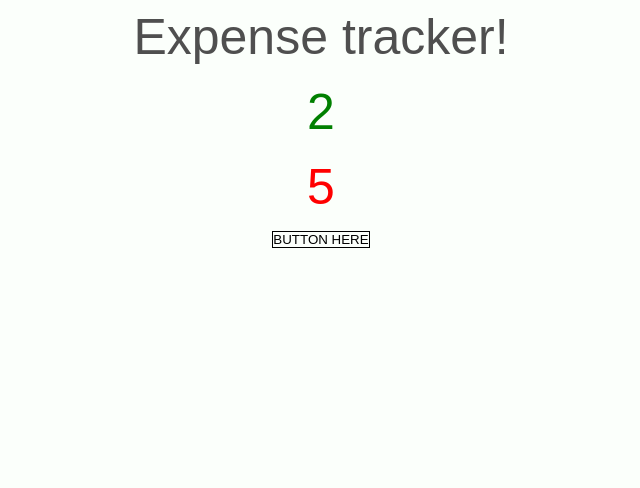
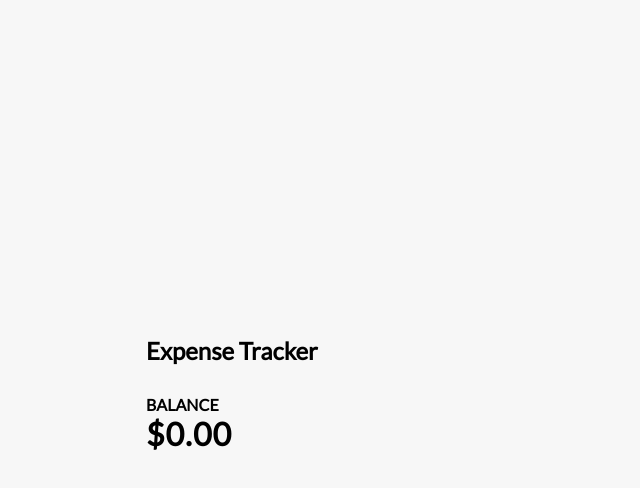
Before and after one commit to Bradly-Jesse/2-expense-tracker, a React (Create React App) app: page / in a window 1280 px wide. Shown: the top 488 px of the page, without its empty margins (319-959 px from the left). Built offline with nearby package versions, Linux system fonts and the light colour scheme.

Commit message:
create header and balance display in app.js

```diff
--- a/package.json
+++ b/package.json
@@ -3,6 +3,12 @@
   "version": "0.1.0",
   "private": true,
   "dependencies": {
+    "@emotion/react": "^11.8.1",
+    "@emotion/styled": "^11.8.1",
+    "@material-ui/core": "^4.12.3",
+    "@mui/icons-material": "^5.4.4",
+    "@mui/material": "^5.4.4",
+    "@mui/styles": "^5.4.4",
     "@testing-library/jest-dom": "^5.16.2",
     "@testing-library/react": "^12.1.3",
     "@testing-library/user-event": "^13.5.0",
--- a/src/App.js
+++ b/src/App.js
@@ -1,22 +1,12 @@
-import React,{useState} from 'react';
-import Title from "./Components/Atom/Title";
-import Add from "./Components/Atom/Add";
-import Value from "./Components/Atom/Balance";
-
-const dummyData = [{id: 1, currency: 100 , balance: true}, {id: 2 , currency: 300 , completed: true}, {id: 3, currency: 499 , completed: false}]
+import Header from './Components/Atom/Header';
+import Balance from './Components/Atom/Balance'
 function App() {
-  const [ data, setData] = useState(dummyData);
-  const [ balance, setBalance ] = useState(2)
-  const [ expenses, setExpenses ] = useState(5)
-
-console.log(data)
   return (
-    <div className="App">
-      <div className="tracker">
-      <Title title={"Expense tracker!"}/>
-      <Value  balance={balance} expenses={expenses}/>
-      <Add balance={balance} setBalance={setBalance} exexpensesepenses={expenses} setExpenses={setExpenses}/>
-      </div>
+    <div>
+      <Header title={"Expense Tracker"}/>
+      <div className="container">
+        <Balance/>
+        </div>
     </div>
   );
 }
--- a/src/Components/Atom/Add.js
+++ /dev/null
@@ -1,13 +0,0 @@
-import React from 'react'
-
-export default function Add({setBalance,setExpenses}) {
-    const onClick = () => {
-        setBalance(value => value + 1)
-        setExpenses(value => value + 1)
-    }
-
-  return (
-    <div><button style={{border:"solid black 1px"}} onClick={onClick}>BUTTON HERE</button></div>
-
-  )
-}
--- a/src/Components/Atom/Balance.js
+++ b/src/Components/Atom/Balance.js
@@ -1,10 +1,10 @@
 import React from 'react'
 
-export default function Balance({balance,expenses}) {
+export default function Balance() {
   return (
-    <div>
-      <h1 style={{color: "green"}} >{balance}</h1>
-      <h1 style={{color: "red"}} >{expenses}</h1>
-    </div>
+    <>
+    <h4>Balance</h4>
+    <h1 id="balance">$0.00</h1>
+    </>
   )
 }
--- a/src/Components/Atom/Title.js
+++ b/src/Components/Atom/Header.js
@@ -1,9 +1,6 @@
 import React from 'react'
-
 export default function Header({title} = "This is a title") {
   return (
-    <header>
-        <h1>{title}</h1>
-    </header>
+        <h2>{title}</h2>
   )
 }
--- /dev/null
+++ b/src/app.css
@@ -0,0 +1,151 @@
+@import url('https://fonts.googleapis.com/css?family=Lato&display=swap');
+
+:root {
+  --box-shadow: 0 1px 3px rgba(0, 0, 0, 0.12), 0 1px 2px rgba(0, 0, 0, 0.24);
+}
+
+* {
+  box-sizing: border-box;
+}
+
+body {
+  background-color: #f7f7f7;
+  display: flex;
+  flex-direction: column;
+  align-items: center;
+  justify-content: center;
+  min-height: 100vh;
+  margin: 0;
+  font-family: 'Lato', sans-serif;
+}
+
+.container {
+  margin: 30px auto;
+  width: 350px;
+}
+
+h1 {
+  letter-spacing: 1px;
+  margin: 0;
+}
+
+h3 {
+  border-bottom: 1px solid #bbb;
+  padding-bottom: 10px;
+  margin: 40px 0 10px;
+}
+
+h4 {
+  margin: 0;
+  text-transform: uppercase;
+}
+
+.inc-exp-container {
+  background-color: #fff;
+  box-shadow: var(--box-shadow);
+  padding: 20px;
+  display: flex;
+  justify-content: space-between;
+  margin: 20px 0;
+}
+
+.inc-exp-container > div {
+  flex: 1;
+  text-align: center;
+}
+
+.inc-exp-container > div:first-of-type {
+  border-right: 1px solid #dedede;
+}
+
+.money {
+  font-size: 20px;
+  letter-spacing: 1px;
+  margin: 5px 0;
+}
+
+.money.plus {
+  color: #2ecc71;
+}
+
+.money.minus {
+  color: #c0392b;
+}
+
+label {
+  display: inline-block;
+  margin: 10px 0;
+}
+
+input[type='text'],
+input[type='number'] {
+  border: 1px solid #dedede;
+  border-radius: 2px;
+  display: block;
+  font-size: 16px;
+  padding: 10px;
+  width: 100%;
+}
+
+.btn {
+  cursor: pointer;
+  background-color: #9c88ff;
+  box-shadow: var(--box-shadow);
+  color: #fff;
+  border: 0;
+  display: block;
+  font-size: 16px;
+  margin: 10px 0 30px;
+  padding: 10px;
+  width: 100%;
+}
+
+.btn:focus,
+.delete-btn:focus {
+  outline: 0;
+}
+
+.list {
+  list-style-type: none;
+  padding: 0;
+  margin-bottom: 40px;
+}
+
+.list li {
+  background-color: #fff;
+  box-shadow: var(--box-shadow);
+  color: #333;
+  display: flex;
+  justify-content: space-between;
+  position: relative;
+  padding: 10px;
+  margin: 10px 0;
+}
+
+.list li.plus {
+  border-right: 5px solid #2ecc71;
+}
+
+.list li.minus {
+  border-right: 5px solid #c0392b;
+}
+
+.delete-btn {
+  cursor: pointer;
+  background-color: #e74c3c;
+  border: 0;
+  color: #fff;
+  font-size: 20px;
+  line-height: 20px;
+  padding: 2px 5px;
+  position: absolute;
+  top: 50%;
+  left: 0;
+  transform: translate(-100%, -50%);
+  opacity: 0;
+  transition: opacity 0.3s ease;
+}
+
+.list li:hover .delete-btn {
+  opacity: 1;
+}
--- a/src/index.css
+++ /dev/null
@@ -1,126 +0,0 @@
-/* http://meyerweb.com/eric/tools/css/reset/
-   v2.0 | 20110126
-   License: none (public domain)
-*/
-
-html, body, div, span, applet, object, iframe,
-h1, h2, h3, h4, h5, h6, p, blockquote, pre,
-a, abbr, acronym, address, big, cite, code,
-del, dfn, em, img, ins, kbd, q, s, samp,
-small, strike, strong, sub, sup, tt, var,
-b, u, i, center,
-dl, dt, dd, ol, ul, li,
-fieldset, form, label, legend,
-table, caption, tbody, tfoot, thead, tr, th, td,
-article, aside, canvas, details, embed,
-figure, figcaption, footer, header, hgroup,
-menu, nav, output, ruby, section, summary,
-time, mark, audio, video {
-	margin: 0;
-	padding: 0;
-	border: 0;
-	font-size: 100%;
-	font: inherit;
-	vertical-align: baseline;
-}
-/* HTML5 display-role reset for older browsers */
-article, aside, details, figcaption, figure,
-footer, header, hgroup, menu, nav, section {
-	display: block;
-}
-body {
-	line-height: 1;
-}
-ol, ul {
-	list-style: none;
-}
-blockquote, q {
-	quotes: none;
-}
-blockquote:before, blockquote:after,
-q:before, q:after {
-	content: '';
-	content: none;
-}
-table {
-	border-collapse: collapse;
-	border-spacing: 0;
-}
-
-/* GENERAL STYLES */
-* {
-  box-sizing: border-box;
-  max-width: 100%;
-  padding: 0;
-  margin: 0;
-}
-
-html{
-  font-size:62.5%; /*default browser font-size is 16px, this makes it so that 1rem === 10px (easier math) it also gives the user control over bumping up or down the font size because % is a scalable unit of measurement*/
-}
-
-body{
-  font-size:1.8rem; /*setting the font size back to 18px*/
-  line-height:1.5; /*no unit of measurement, it take the font size and multiplies it by this number to add space between lines*/
-  color:#4F4F4F;
-  background-color:#FBFFFB;
-  font-family: 'Source Sans Pro', sans-serif;
-}
-
-a{
-  font-family: 'Source Sans Pro', sans-serif;
-  text-decoration: none;
-}
-
-h1, h2, h3{
-  font-family: 'Oxygen', sans-serif;
-}
-
-h1{
-  font-size:5rem;
-}
-
-h2{
-  font-size:3.5rem;
-}
-
-h3{
-  font-size:2.5rem;
-}
-
-h4{
-font-size:1.8rem;
-}
-
-h5{
-font-size:1.5rem;
-}
-
-h6{
-font-size:1.2rem;
-}
-
-button{
-  background-color: transparent;
-  font-family: 'Source Sans Pro', sans-serif;
-  border: none;
-  cursor: pointer;
-}
-
-section{
-  padding:4% 0;
-}
-
-.app{
-  display: flex;
-}
-
-.tracker{
-  width: 100%;
-  height: 100%;
-  background-color: #FBFFFB;
-  display: flex;
-  flex-direction: column;
-  justify-content: center;
-  align-items: center;
-}
--- a/src/index.js
+++ b/src/index.js
@@ -1,6 +1,6 @@
 import React from 'react';
 import ReactDOM from 'react-dom';
-import './index.css';
+import './app.css';
 import App from './App';
 
 ReactDOM.render(
```
Also changed, not shown: src/Components/Molecule/Newbalance.js (added, +12 -0 lines), 1 other file (tests, documents, lock files or other folders).
